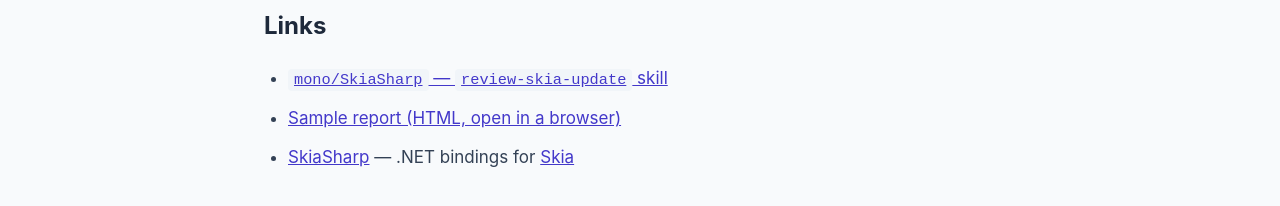
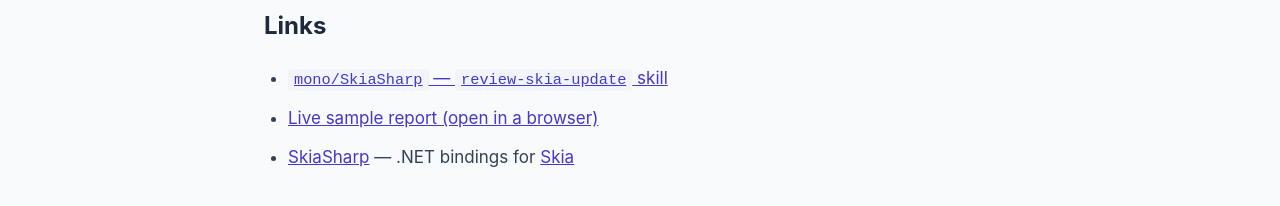
Before and after one commit to jonathanpeppers/agentic-engineers, a Jekyll site: the page built from docs/_posts/2026-04-24-reviewing-skia-bumps-in-minutes.md, in a window 1280 px wide and 900 px high, scrolled down 4909 px. Shown: the part 672-878 px from the top of the window. Built offline with Jekyll 4.4.1, drawn with Linux system fonts in a browser that asks for light colours.

Commit message:
Use gistpreview live link for sample report
Agent-Logs-Url: https://github.com/jonathanpeppers/agentic-engineers/sessions/bd9bb373-6448-4e38-8a56-848536315c26

Co-authored-by: mattleibow <1096616+mattleibow@users.noreply.github.com>

```diff
--- a/docs/_posts/2026-04-24-reviewing-skia-bumps-in-minutes.md
+++ b/docs/_posts/2026-04-24-reviewing-skia-bumps-in-minutes.md
@@ -118,5 +118,5 @@ This time, the coffee is for fun.
 ## Links
 
 - [`mono/SkiaSharp` — `review-skia-update` skill](https://github.com/mono/SkiaSharp/tree/main/.agents/skills/review-skia-update)
-- [Sample report (HTML, open in a browser)](https://gist.githubusercontent.com/mattleibow/63a533bd398e35efab3fe7f9e4031400/raw/c5c07be9123ffdf35ff52faab86264863edb2194/184.html)
+- [Live sample report (open in a browser)](https://mattleibow.github.io/gistpreview/?63a533bd398e35efab3fe7f9e4031400)
 - [SkiaSharp](https://github.com/mono/SkiaSharp) — .NET bindings for [Skia](https://skia.org/)
```
